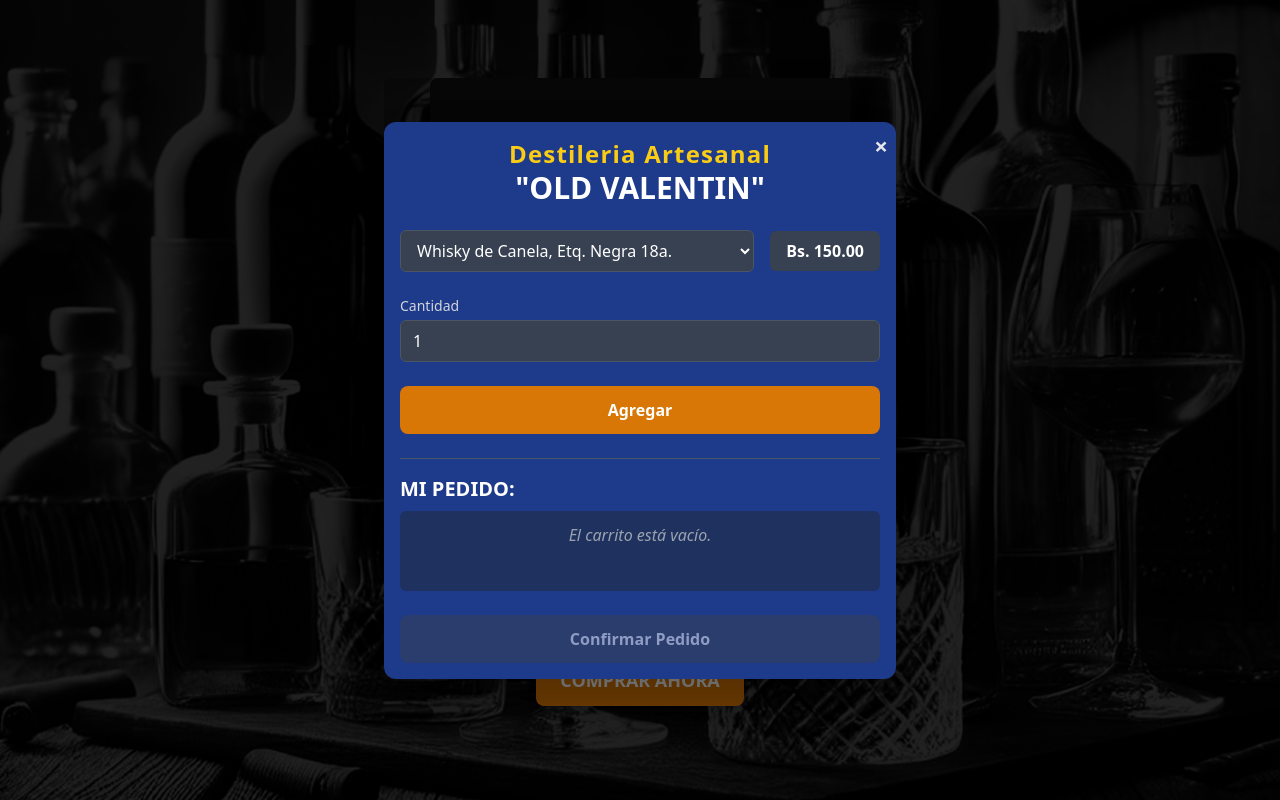
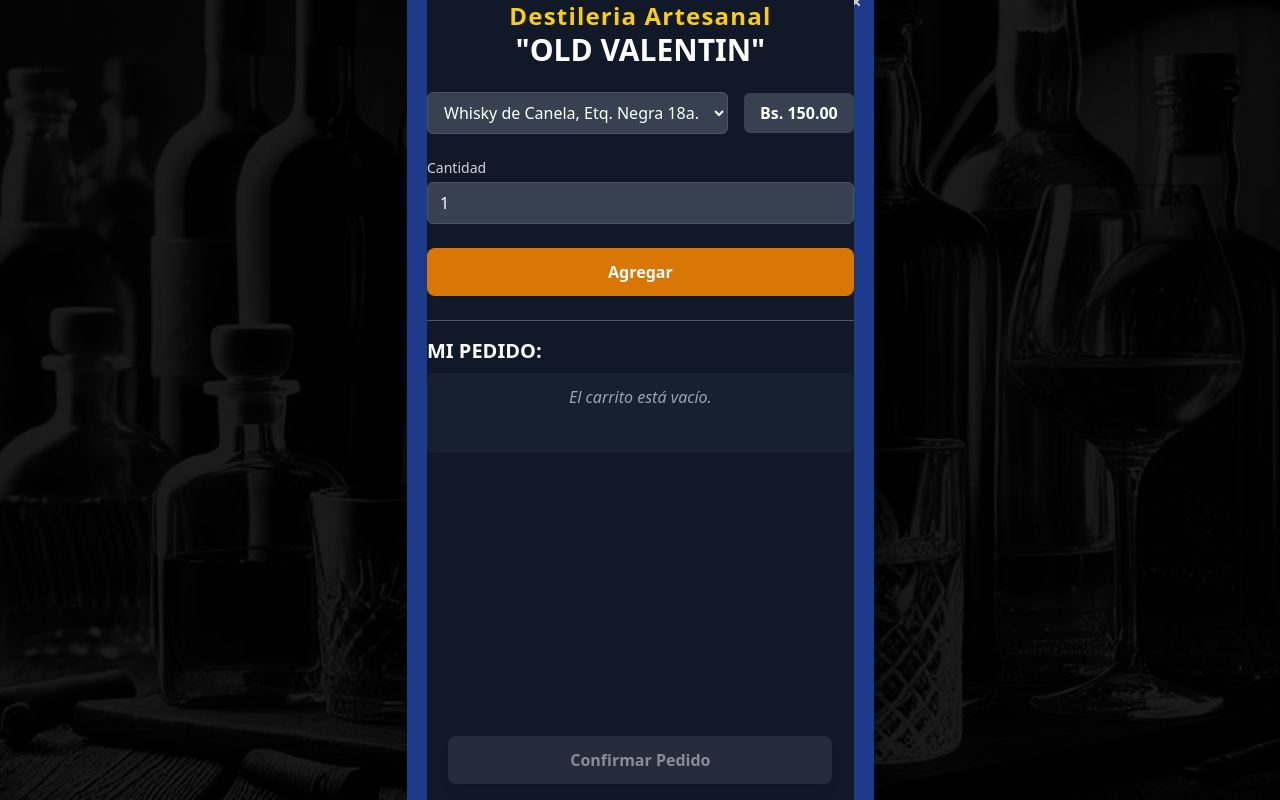
Before and after one commit to camacho2901/old_valentin_240625, a React (Vite) app: page / in a window 1280 px wide. Both pictures are taken after a click on the button "COMPRAR AHORA". Built offline with nearby package versions, Linux system fonts and the light colour scheme.

Commit message:
Actualización completa con todos los cambios y mejoras de diseño

```diff
--- a/src/components/Modal.tsx
+++ b/src/components/Modal.tsx
@@ -11,18 +11,25 @@ const Modal: React.FC<ModalProps> = ({ isOpen, onClose, children }) => {
   if (!isOpen) return null;
 
   return createPortal(
-    <div className="fixed inset-0 bg-black bg-opacity-50 z-50 flex items-center justify-center overflow-y-auto p-4">
+    <div className="fixed inset-0 bg-black bg-opacity-60 z-50 flex items-center justify-center p-4">
       <div
-        className="bg-blue-900 text-white rounded-xl shadow-2xl w-full max-w-xs sm:max-w-sm md:max-w-md lg:max-w-lg p-4 relative animate-modal-zoom max-h-screen"
+        className="
+          bg-blue-900 text-white rounded-xl shadow-2xl animate-modal-zoom
+          w-full max-w-fit min-w-[280px]
+          p-4 sm:p-5 relative
+        "
       >
         <button
           onClick={onClose}
-          className="absolute top-2 right-2 text-gray-200 hover:text-red-400 text-2xl font-bold"
+          className="absolute top-2 right-3 text-gray-300 hover:text-red-400 text-xl font-bold"
           aria-label="Cerrar modal"
         >
           &times;
         </button>
-        {children}
+
+        <div className="space-y-4">
+          {children}
+        </div>
       </div>
     </div>,
     document.body
--- a/src/components/ProductSelectionStep.tsx
+++ b/src/components/ProductSelectionStep.tsx
@@ -1,4 +1,3 @@
-
 import React, { useState } from 'react';
 import { Product, CartItem } from '../types.ts';
 import { PRODUCTS } from '../products.ts';
@@ -37,14 +36,14 @@ const ProductSelectionStep: React.FC<ProductSelectionStepProps> = ({ cartItems,
   const total = cartItems.reduce((sum, item) => sum + item.product.price * item.quantity, 0);
 
   return (
-    <div className="flex flex-col space-y-6">
+    <div className="relative min-h-screen pb-32 flex flex-col space-y-6 bg-gray-900 text-white">
       <div className="text-center">
         <h2 className="text-yellow-400 text-2xl font-bold tracking-wider">Destileria Artesanal</h2>
         <h3 className="text-white text-3xl font-extrabold">"OLD VALENTIN"</h3>
       </div>
 
       <div>
-          <div className="flex items-center space-x-4">
+        <div className="flex items-center space-x-4">
           <select
             id="product-select"
             value={selectedProductId}
@@ -91,19 +90,27 @@ const ProductSelectionStep: React.FC<ProductSelectionStepProps> = ({ cartItems,
                   <span className="font-semibold">Bs. {(item.product.price * item.quantity).toFixed(2)}</span>
                 </li>
               ))}
-               <li className="flex justify-between text-base font-bold border-t border-gray-500 pt-2 mt-2">
-                  <span>TOTAL</span>
-                  <span>Bs. {total.toFixed(2)}</span>
-                </li>
+              <li className="flex justify-between text-base font-bold border-t border-gray-500 pt-2 mt-2">
+                <span>TOTAL</span>
+                <span>Bs. {total.toFixed(2)}</span>
+              </li>
             </ul>
           )}
         </div>
       </div>
 
+      {/* Botón "Confirmar Pedido" fijo, centrado abajo */}
       <button
         onClick={onConfirm}
         disabled={cartItems.length === 0}
-        className="w-full bg-amber-600 hover:bg-amber-700 text-white font-bold py-3 rounded-lg transition-colors disabled:bg-gray-700 disabled:opacity-50 disabled:cursor-not-allowed"
+        className="
+          fixed bottom-4 left-1/2 transform -translate-x-1/2
+          w-11/12 max-w-sm
+          bg-amber-600 hover:bg-amber-700
+          text-white font-bold py-3 rounded-lg shadow-lg
+          transition-colors z-50
+          disabled:bg-gray-700 disabled:opacity-50 disabled:cursor-not-allowed
+        "
       >
         Confirmar Pedido
       </button>
--- a/src/index.css
+++ b/src/index.css
@@ -2,7 +2,6 @@
 @tailwind components;
 @tailwind utilities;
 
-/* Animación personalizada para el botón flotante */
 @layer utilities {
   @keyframes fade-in-up {
     0% {
@@ -19,10 +18,7 @@
   .animate-fade-in-up {
     animation: fade-in-up 0.5s ease-out forwards;
   }
-}
 
-/* Animación personalizada para el modal */
-@layer utilities {
   @keyframes modal-zoom-in {
     0% {
       opacity: 0;
@@ -39,3 +35,8 @@
     animation: modal-zoom-in 0.3s ease-out forwards;
   }
 }
+
+body {
+  @apply bg-gray-900 text-white;
+  padding-bottom: 6rem;
+}
```
